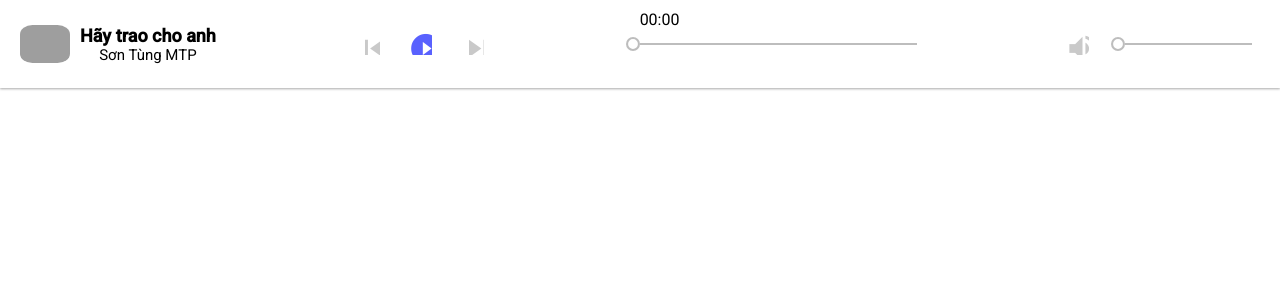
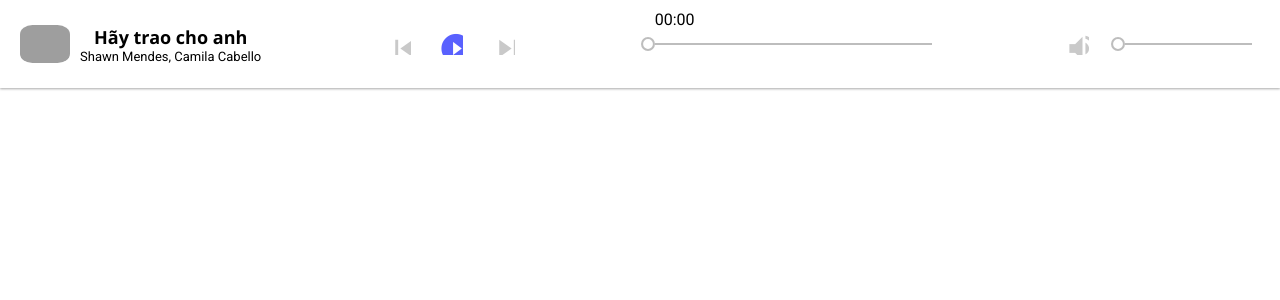
Before and after one commit to linhsol26/Noobilify, an Angular app: page / in a window 1280 px wide. Shown: the top 300 px of the page. Built offline with nearby package versions, Linux system fonts and the light colour scheme; grey boxes are pictures that could not be loaded.

Commit message:
overide mau silder, them do dong

```diff
--- a/src/app/ui/music-player/music-player.component.html
+++ b/src/app/ui/music-player/music-player.component.html
@@ -5,7 +5,7 @@
     </div>
     <div class="music_article">
       <div id="music_name">Hãy trao cho anh</div>
-      <div id="singer">Sơn Tùng MTP</div>
+      <div id="singer">Shawn Mendes, Camila Cabello</div>
     </div>
   </div>
 
--- a/src/app/ui/music-player/music-player.component.scss
+++ b/src/app/ui/music-player/music-player.component.scss
@@ -3,9 +3,11 @@
 ::ng-deep .mat-accent .mat-slider-thumb {
   background-color: #5961fe;
 }
+
 ::ng-deep .mat-accent .mat-slider-thumb-label {
   background-color: #5961fe;
 }
+
 ::ng-deep .mat-accent .mat-slider-track-fill {
   background-color: #5961fe;
 }
@@ -15,7 +17,7 @@
   flex-direction: row;
   justify-content: space-between;
   padding: 20px;
-  box-shadow: 0 1px 3px rgba(0,0,0,0.12), 0 1px 2px rgba(0,0,0,0.24);
+  box-shadow: 0 1px 3px rgba(0, 0, 0, 0.12), 0 1px 2px rgba(0, 0, 0, 0.24);
 }
 
 button {
@@ -47,29 +49,32 @@ mat-icon {
 
 .music_info {
   display: flex;
+  position: relative;
 }
 
 .music_article>* {
   margin: 0;
   margin-left: 10px;
   text-align: center;
+
 }
 
 #music_name {
-  font-family: 'Roboto', sans-serif;
+  font-family: 'Segoe UI', sans-serif;
   font-size: 18px;
   font-weight: bold;
 }
 
 #singer {
-  font-family: 'Roboto', sans-serif;
-  font-size: 15px;
+  font-size: 13px;
 }
 
 .music_article {
   display: flex;
   flex-direction: column;
   justify-content: center;
+  max-height: 50px;
+  max-width: 200px;
 }
 
 .button_group {
```
Lines whose indentation alone changed are shown as unchanged.
